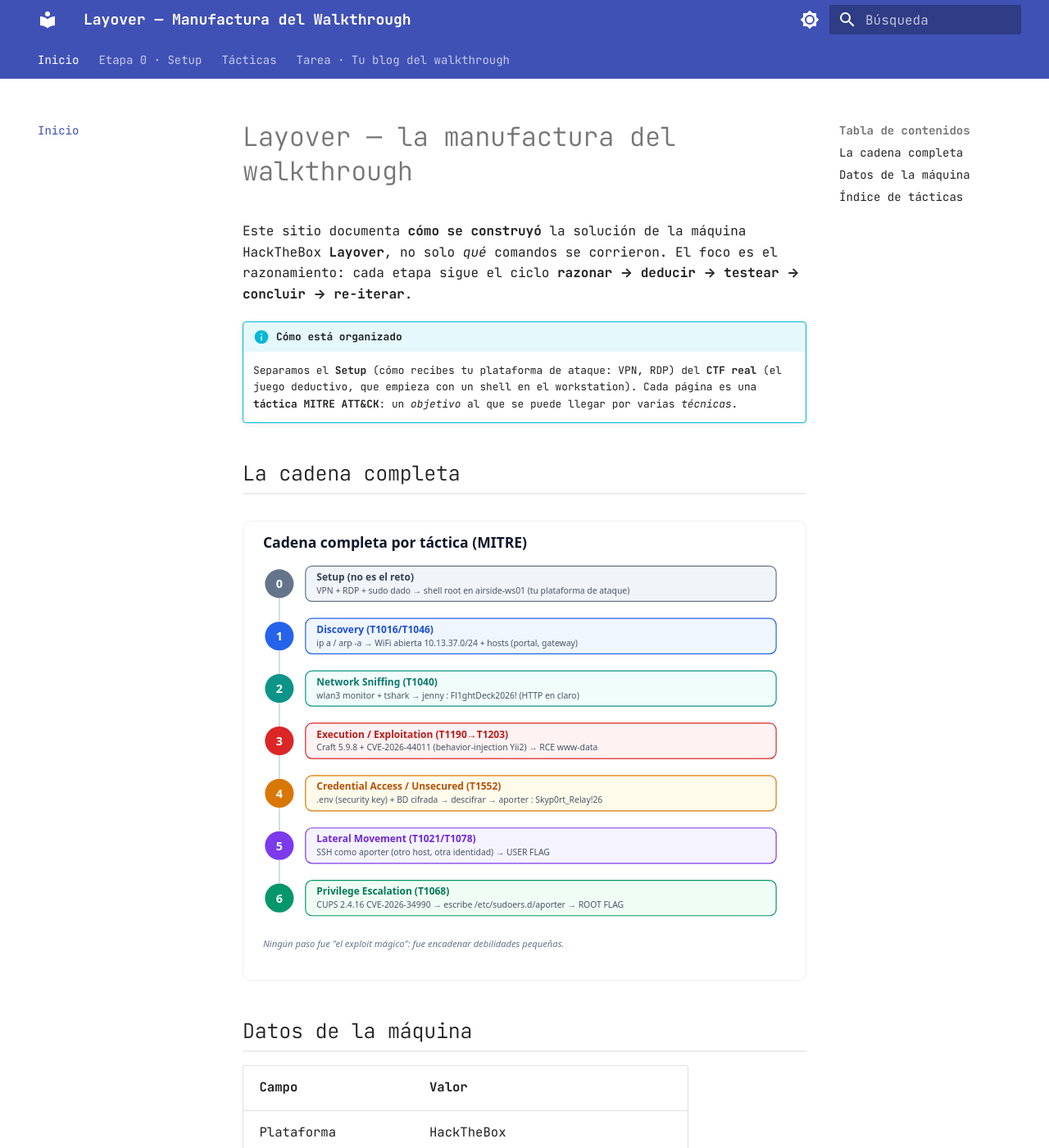
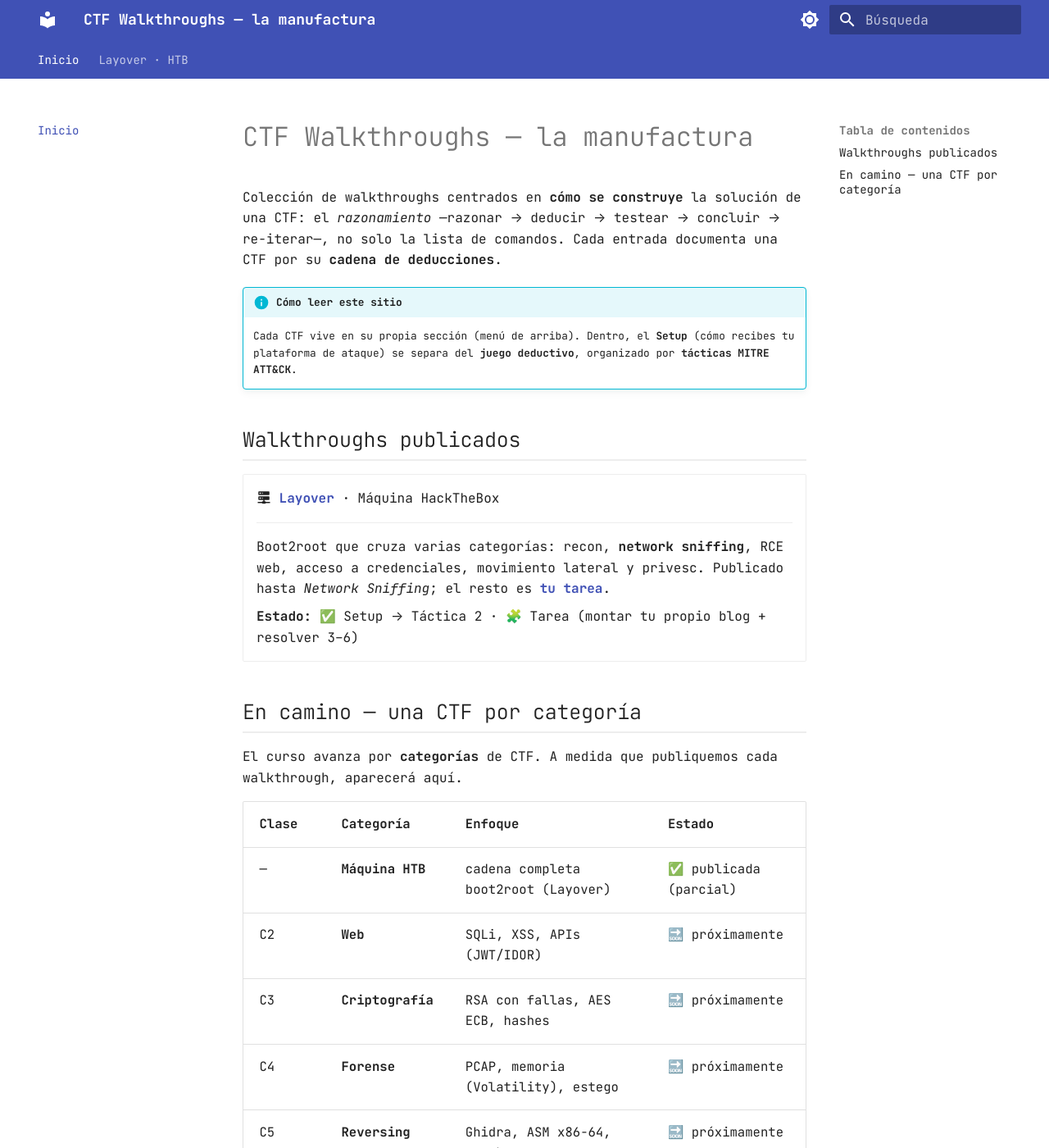
Before and after one commit to ollerenac-uni/ctf-walkthroughs, an MkDocs documentation site: the page built from docs/index.md, in a window 1280 px wide and 1400 px high. Shown: the whole window at 82% size. Built offline with MkDocs 1.6.1 and Material for MkDocs 9.7.7, drawn with Linux system fonts in a browser that asks for light colours; some of the changed text lies outside the part shown.

Commit message:
Reestructura a hub multi-CTF: Layover baja a docs/layover/, nueva portada
- docs/layover/: todo el walkthrough de Layover (8 .md + assets) movido con git mv
- docs/index.md: nueva portada-hub (lista de CTFs + roadmap por categoria C2-C8)
- mkdocs.yml: site_name/site_url a ctf-walkthroughs; nav con seccion 'Layover · HTB';
  exclude_docs con prefijo layover/
- enlaces internos y assets intactos (todo relativo dentro de layover/)

Co-Authored-By: Claude Opus 4.8 <noreply@anthropic.com>

```diff
--- a/docs/index.md
+++ b/docs/index.md
@@ -1,44 +1,44 @@
-# Layover — la manufactura del walkthrough
+# CTF Walkthroughs — la manufactura
 
-Este sitio documenta **cómo se construyó** la solución de la máquina HackTheBox **Layover**,
-no solo *qué* comandos se corrieron. El foco es el razonamiento: cada etapa sigue el ciclo
-**razonar → deducir → testear → concluir → re-iterar**.
+Colección de walkthroughs centrados en **cómo se construye** la solución de una CTF: el
+*razonamiento* —razonar → deducir → testear → concluir → re-iterar—, no solo la lista de comandos.
+Cada entrada documenta una CTF por su **cadena de deducciones**.
 
-!!! info "Cómo está organizado"
-    Separamos el **Setup** (cómo recibes tu plataforma de ataque: VPN, RDP) del **CTF real**
-    (el juego deductivo, que empieza con un shell en el workstation). Cada página es una
-    **táctica MITRE ATT&CK**: un *objetivo* al que se puede llegar por varias *técnicas*.
+!!! info "Cómo leer este sitio"
+    Cada CTF vive en su propia sección (menú de arriba). Dentro, el **Setup** (cómo recibes tu
+    plataforma de ataque) se separa del **juego deductivo**, organizado por **tácticas MITRE ATT&CK**.
 
-## La cadena completa
+## Walkthroughs publicados
 
-<figure>
-  <img src="assets/kill-chain.svg" alt="Cadena de ataque por táctica MITRE">
-</figure>
+<div class="grid cards" markdown>
 
-## Datos de la máquina
+-   :material-server-network: **[Layover](layover/)** · Máquina HackTheBox
 
-| Campo | Valor |
-|---|---|
-| Plataforma | HackTheBox |
-| Nombre | Layover |
-| IP de entrada | `10.129.247.82` |
-| Credenciales dadas | `contractor : Contractor2026!` |
-| Acceso inicial | RDP (3389) → `airside-ws01` |
-| Red objetivo | WiFi abierta `10.13.37.0/24` |
-| Flags | User (SSH `aporter`) · Root (CUPS) |
+    ---
 
-## Índice de tácticas
+    Boot2root que cruza varias categorías: recon, **network sniffing**, RCE web, acceso a
+    credenciales, movimiento lateral y privesc. Publicado hasta *Network Sniffing*; el resto es
+    **[tu tarea](layover/tarea.md)**.
 
-- **0 · [Setup](etapa0-setup.md)** — VPN, servicios expuestos y acceso por RDP
-- **1 · [Discovery](01-discovery.md)** — descubrir la red `10.13.37.0/24`
-- **2 · [Network Sniffing](02-monitoreo.md)** — capturar `jenny`
-- **🎯 [Tarea](tarea.md)** — crea tu blog en GitHub Pages y documenta tu avance (0 → 2)
+    **Estado:** ✅ Setup → Táctica 2 · 🧩 Tarea (montar tu propio blog + resolver 3–6)
 
-!!! note "Tácticas 3–6: no publicadas"
-    La cadena de explotación (Execution → Credential Access → Lateral Movement → Privesc a root)
-    **no** se publica, para no dar la solución. Tu trabajo está en la **[Tarea](tarea.md)**: montar
-    tu propio blog MkDocs y documentar con capturas tu recorrido de la Etapa 0 a la Táctica 2.
+</div>
 
-!!! tip "La pregunta de oro para el re-run"
-    En cada táctica pregúntate: *¿era esta la única forma de llegar a la misma conclusión,
-    o solo la primera que encontré?* Ahí está el aprendizaje.
+## En camino — una CTF por categoría
+
+El curso avanza por **categorías** de CTF. A medida que publiquemos cada walkthrough, aparecerá aquí.
+
+| Clase | Categoría | Enfoque | Estado |
+|---|---|---|---|
+| — | **Máquina HTB** | cadena completa boot2root (Layover) | ✅ publicada (parcial) |
+| C2 | **Web** | SQLi, XSS, APIs (JWT/IDOR) | 🔜 próximamente |
+| C3 | **Criptografía** | RSA con fallas, AES ECB, hashes | 🔜 próximamente |
+| C4 | **Forense** | PCAP, memoria (Volatility), estego | 🔜 próximamente |
+| C5 | **Reversing** | Ghidra, ASM x86-64, crackmes | 🔜 próximamente |
+| C6 | **Pwn** | buffer overflow, ret2win, ROP | 🔜 próximamente |
+| C7 | **Hardware** | firmware, UART, analizador lógico | 🔜 próximamente |
+| C8 | **Simulacro** | CTF interno por equipos, 6 categorías | 🔜 próximamente |
+
+!!! tip "La pregunta de oro (vale para toda CTF)"
+    En cada táctica pregúntate: *¿era esta la única forma de llegar a la misma conclusión, o solo la
+    primera que encontré?* Ahí está el aprendizaje.
--- /dev/null
+++ b/docs/layover/index.md
@@ -0,0 +1,44 @@
+# Layover — la manufactura del walkthrough
+
+Este sitio documenta **cómo se construyó** la solución de la máquina HackTheBox **Layover**,
+no solo *qué* comandos se corrieron. El foco es el razonamiento: cada etapa sigue el ciclo
+**razonar → deducir → testear → concluir → re-iterar**.
+
+!!! info "Cómo está organizado"
+    Separamos el **Setup** (cómo recibes tu plataforma de ataque: VPN, RDP) del **CTF real**
+    (el juego deductivo, que empieza con un shell en el workstation). Cada página es una
+    **táctica MITRE ATT&CK**: un *objetivo* al que se puede llegar por varias *técnicas*.
+
+## La cadena completa
+
+<figure>
+  <img src="assets/kill-chain.svg" alt="Cadena de ataque por táctica MITRE">
+</figure>
+
+## Datos de la máquina
+
+| Campo | Valor |
+|---|---|
+| Plataforma | HackTheBox |
+| Nombre | Layover |
+| IP de entrada | `10.129.247.82` |
+| Credenciales dadas | `contractor : Contractor2026!` |
+| Acceso inicial | RDP (3389) → `airside-ws01` |
+| Red objetivo | WiFi abierta `10.13.37.0/24` |
+| Flags | User (SSH `aporter`) · Root (CUPS) |
+
+## Índice de tácticas
+
+- **0 · [Setup](etapa0-setup.md)** — VPN, servicios expuestos y acceso por RDP
+- **1 · [Discovery](01-discovery.md)** — descubrir la red `10.13.37.0/24`
+- **2 · [Network Sniffing](02-monitoreo.md)** — capturar `jenny`
+- **🎯 [Tarea](tarea.md)** — crea tu blog en GitHub Pages y documenta tu avance (0 → 2)
+
+!!! note "Tácticas 3–6: no publicadas"
+    La cadena de explotación (Execution → Credential Access → Lateral Movement → Privesc a root)
+    **no** se publica, para no dar la solución. Tu trabajo está en la **[Tarea](tarea.md)**: montar
+    tu propio blog MkDocs y documentar con capturas tu recorrido de la Etapa 0 a la Táctica 2.
+
+!!! tip "La pregunta de oro para el re-run"
+    En cada táctica pregúntate: *¿era esta la única forma de llegar a la misma conclusión,
+    o solo la primera que encontré?* Ahí está el aprendizaje.
--- a/mkdocs.yml
+++ b/mkdocs.yml
@@ -1,16 +1,16 @@
-site_name: "Layover — Manufactura del Walkthrough"
-site_description: "Solución de la máquina HackTheBox 'Layover' por tácticas MITRE ATT&CK."
-site_url: https://ollerenac-uni.github.io/layover-walkthrough/
+site_name: "CTF Walkthroughs — la manufactura"
+site_description: "Colección de walkthroughs de CTF centrados en el razonamiento, por tácticas MITRE ATT&CK."
+site_url: https://ollerenac-uni.github.io/ctf-walkthroughs/
 docs_dir: docs
 site_dir: site
 
 # Estas páginas (la cadena de explotación hasta root) no se publican en el sitio.
 # Se quedan en el repo pero MkDocs NO las construye: sus URLs devuelven 404 online.
 exclude_docs: |
-  03-exploitation.md
-  04-credenciales.md
-  05-lateral.md
-  06-privesc.md
+  layover/03-exploitation.md
+  layover/04-credenciales.md
+  layover/05-lateral.md
+  layover/06-privesc.md
 
 theme:
   name: material
@@ -64,8 +64,10 @@ extra_css:
 
 nav:
   - Inicio: index.md
-  - "Etapa 0 · Setup": etapa0-setup.md
-  - Tácticas:
-      - "1 · Discovery": 01-discovery.md
-      - "2 · Network Sniffing": 02-monitoreo.md
-  - "Tarea · Tu blog del walkthrough": tarea.md
+  - "Layover · HTB":
+      - layover/index.md
+      - "Etapa 0 · Setup": layover/etapa0-setup.md
+      - Tácticas:
+          - "1 · Discovery": layover/01-discovery.md
+          - "2 · Network Sniffing": layover/02-monitoreo.md
+      - "Tarea · Tu blog del walkthrough": layover/tarea.md
```
Also changed, not shown: docs/layover/01-discovery.md (renamed from docs/01-discovery.md), docs/layover/02-monitoreo.md (renamed from docs/02-monitoreo.md), docs/layover/03-exploitation.md (renamed from docs/03-exploitation.md), docs/layover/04-credenciales.md (renamed from docs/04-credenciales.md), docs/layover/05-lateral.md (renamed from docs/05-lateral.md), docs/layover/06-privesc.md (renamed from docs/06-privesc.md), docs/layover/assets/airside-desktop.png (renamed from docs/assets/airside-desktop.png), docs/layover/assets/captive-portal.png (renamed from docs/assets/captive-portal.png), docs/layover/assets/kill-chain.svg (renamed from docs/assets/kill-chain.svg), docs/layover/assets/network-map.svg (renamed from docs/assets/network-map.svg), docs/layover/assets/puertos.svg (renamed from docs/assets/puertos.svg), docs/layover/assets/wifi-off.png (renamed from docs/assets/wifi-off.png), docs/layover/assets/wifi-on.png (renamed from docs/assets/wifi-on.png), docs/layover/assets/xfreerdp-anatomy.svg (renamed from docs/assets/xfreerdp-anatomy.svg), 2 more files.
